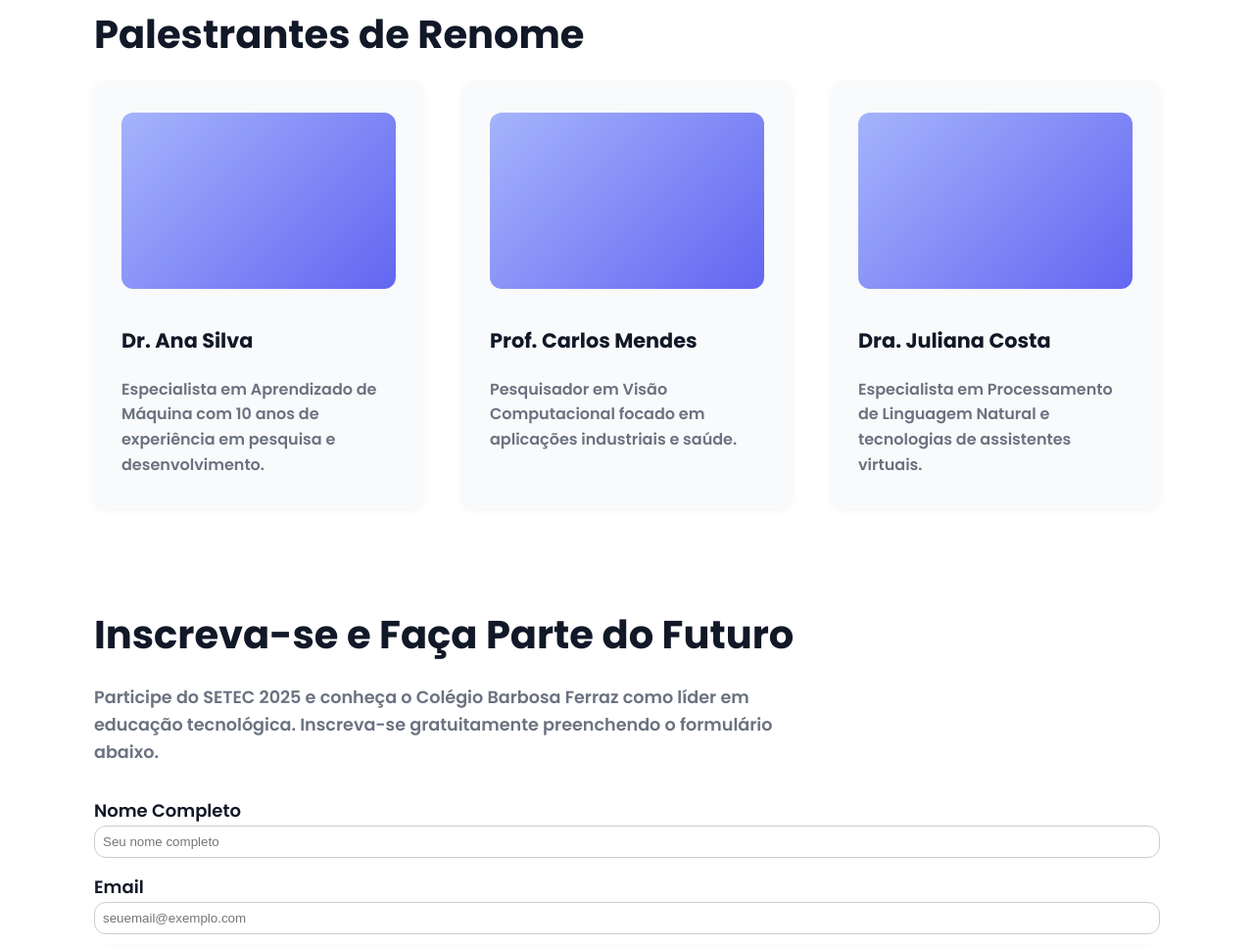
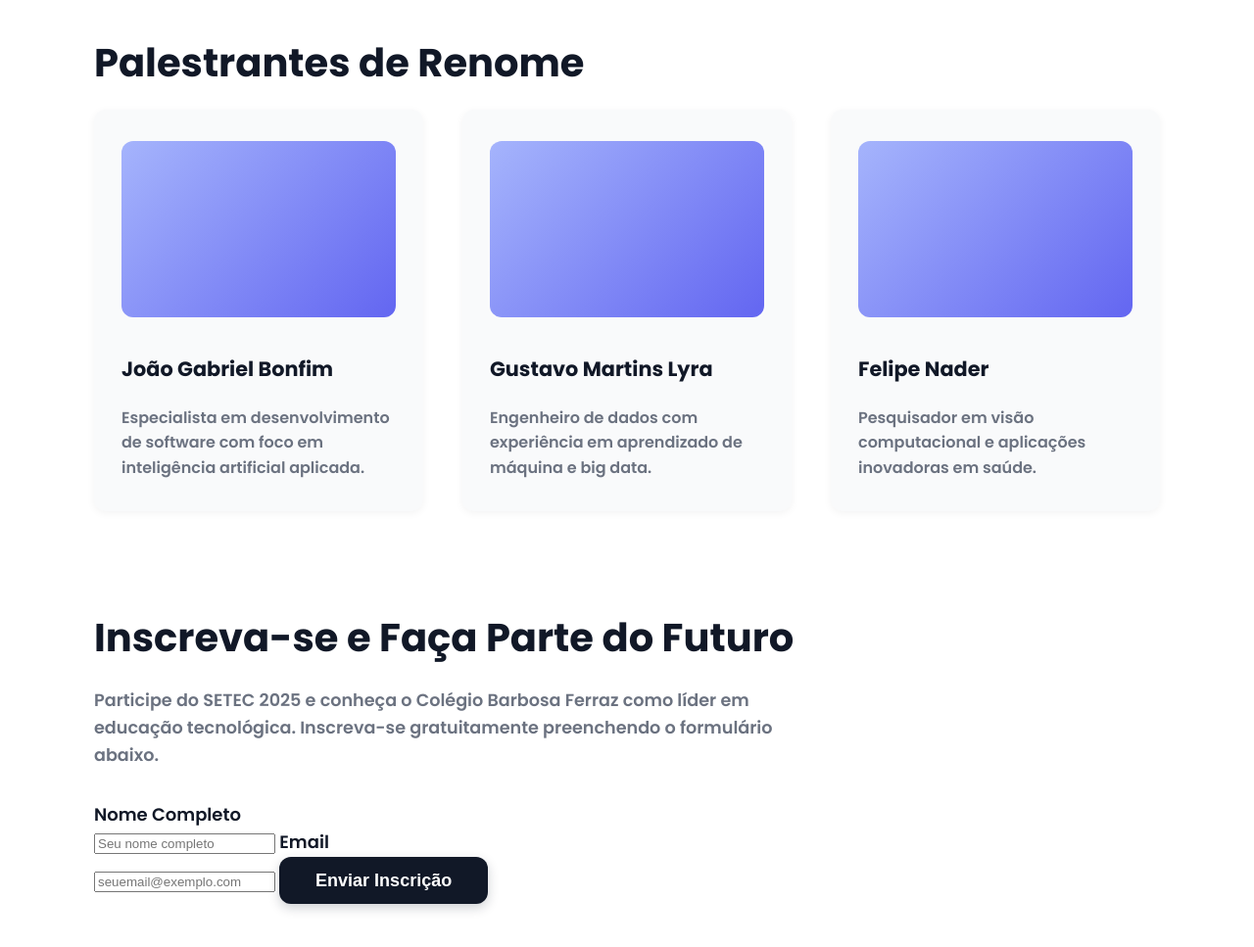
Before and after one commit to GbBonfim/SETEC, a plain HTML site: page index.html in a window 1280 px wide. Shown: the part 1784-2751 px from the top of the page at 98% size. Drawn offline with Linux system fonts and the light colour scheme.

Commit message:
Update index.html

```diff
--- a/index.html
+++ b/index.html
@@ -1,13 +1,16 @@
 <!DOCTYPE html>
-<html lang="pt-BR">
+<html lang="pt-BR" >
 <head>
   <meta charset="UTF-8" />
   <meta name="viewport" content="width=device-width, initial-scale=1" />
   <title>SETEC 2025 - Evento de Tecnologia & Inteligência Artificial | Colégio Barbosa Ferraz</title>
-  <link href="https://fonts.googleapis.com/css2?family=Poppins:wght@600;700&display=swap" rel="stylesheet" />
+  <link href="https://fonts.googleapis.com/css2?family=Poppins:wght@600;700&amp;display=swap" rel="stylesheet" />
   <link rel="stylesheet" href="style.css" />
 </head>
 <body>
+  <div class="logo-area">
+    <img src="logo barbosa.png.png" alt="Logo Colégio Barbosa Ferraz de Ivaiporã" />
+  </div>
   <header>
     <nav role="navigation" aria-label="Navegação principal">
       <div class="logo" tabindex="0" aria-label="Colégio Barbosa Ferraz - Logo">SETEC</div>
@@ -60,20 +63,20 @@
     <section id="speakers" aria-labelledby="speakers-title">
       <h2 id="speakers-title">Palestrantes de Renome</h2>
       <div class="speakers-grid">
-        <article class="card" tabindex="0" aria-label="Palestrante Dr. Ana Silva">
-          <div class="speaker-photo" role="img" aria-label="Foto da Palestrante Dr. Ana Silva"></div>
-          <h3>Dr. Ana Silva</h3>
-          <p>Especialista em Aprendizado de Máquina com 10 anos de experiência em pesquisa e desenvolvimento.</p>
+        <article class="card" tabindex="0" aria-label="Palestrante João Gabriel Bonfim">
+          <div class="speaker-photo" role="img" aria-label="Foto do Palestrante João Gabriel Bonfim"></div>
+          <h3>João Gabriel Bonfim</h3>
+          <p>Especialista em desenvolvimento de software com foco em inteligência artificial aplicada.</p>
         </article>
-        <article class="card" tabindex="0" aria-label="Palestrante Prof. Carlos Mendes">
-          <div class="speaker-photo" role="img" aria-label="Foto do Palestrante Prof. Carlos Mendes"></div>
-          <h3>Prof. Carlos Mendes</h3>
-          <p>Pesquisador em Visão Computacional focado em aplicações industriais e saúde.</p>
+        <article class="card" tabindex="0" aria-label="Palestrante Gustavo Martins Lyra">
+          <div class="speaker-photo" role="img" aria-label="Foto do Palestrante Gustavo Martins Lyra"></div>
+          <h3>Gustavo Martins Lyra</h3>
+          <p>Engenheiro de dados com experiência em aprendizado de máquina e big data.</p>
         </article>
-        <article class="card" tabindex="0" aria-label="Palestrante Dra. Juliana Costa">
-          <div class="speaker-photo" role="img" aria-label="Foto da Palestrante Dra. Juliana Costa"></div>
-          <h3>Dra. Juliana Costa</h3>
-          <p>Especialista em Processamento de Linguagem Natural e tecnologias de assistentes virtuais.</p>
+        <article class="card" tabindex="0" aria-label="Palestrante Felipe Nader">
+          <div class="speaker-photo" role="img" aria-label="Foto do Palestrante Felipe Nader"></div>
+          <h3>Felipe Nader</h3>
+          <p>Pesquisador em visão computacional e aplicações inovadoras em saúde.</p>
         </article>
       </div>
     </section>
@@ -83,15 +86,15 @@
       <p>Participe do SETEC 2025 e conheça o Colégio Barbosa Ferraz como líder em educação tecnológica. Inscreva-se gratuitamente preenchendo o formulário abaixo.</p>
       <form action="#" method="post" onsubmit="alert('Formulário enviado! Obrigado por se inscrever.'); return false;" aria-label="Formulário de inscrição para SETEC 2025">
         <label for="name">Nome Completo</label><br />
-        <input type="text" id="name" name="name" required placeholder="Seu nome completo" style="width: 100%; padding: 0.5rem; border-radius: 0.75rem; border: 1px solid #ccc; margin-bottom: 1rem;" />
+        <input type="text" id="name" name="name" required placeholder="Seu nome completo" />
         <label for="email">Email</label><br />
-        <input type="email" id="email" name="email" required placeholder="seuemail@exemplo.com" style="width: 100%; padding: 0.5rem; border-radius: 0.75rem; border: 1px solid #ccc; margin-bottom: 1rem;" />
-        <button type="submit" class="btn-cta" style="width: 100%;">Enviar Inscrição</button>
+        <input type="email" id="email" name="email" required placeholder="seuemail@exemplo.com" />
+        <button type="submit" class="btn-cta">Enviar Inscrição</button>
       </form>
     </section>
   </main>
   <footer>
-    <p>© 2025 Colégio Barbosa Ferraz - SETEC Evento de Tecnologia & IA</p>
+    <p>© 2025 Colégio Barbosa Ferraz - SETEC Evento de Tecnologia &amp; IA</p>
     <p>
       Contato: <a href="mailto:contato@setec-barbosaferraz.com" aria-label="Email contato SETEC">contato@setec-barbosaferraz.com</a>
     </p>
```
